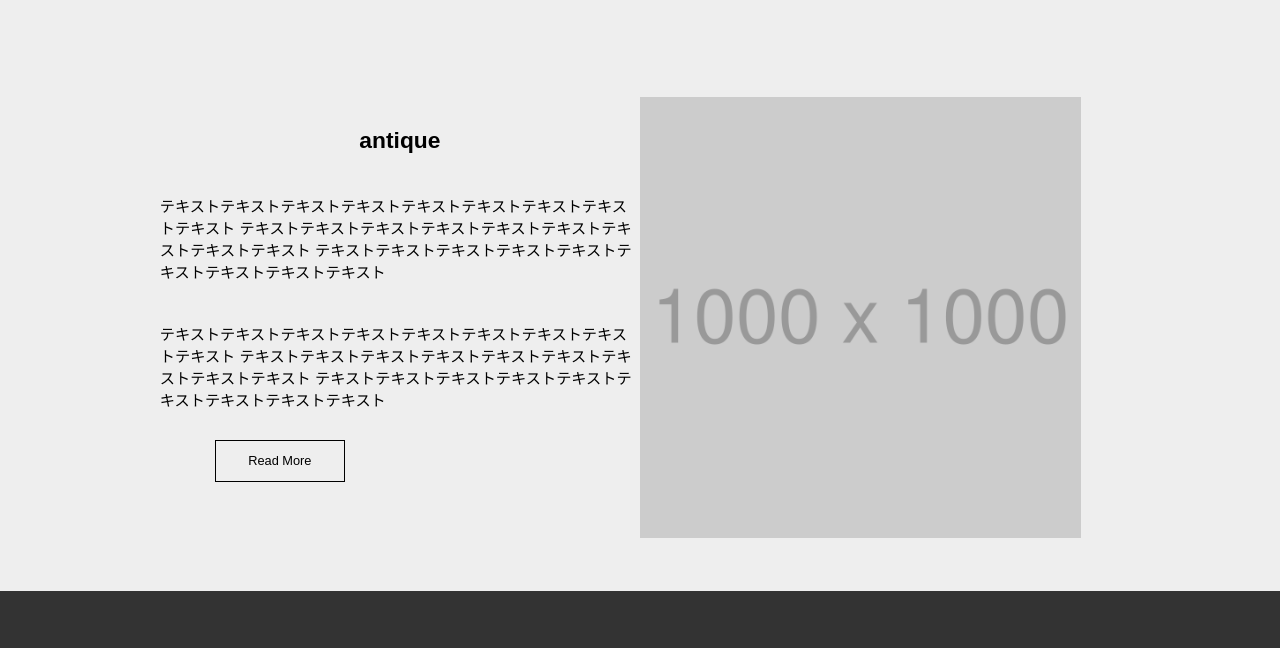
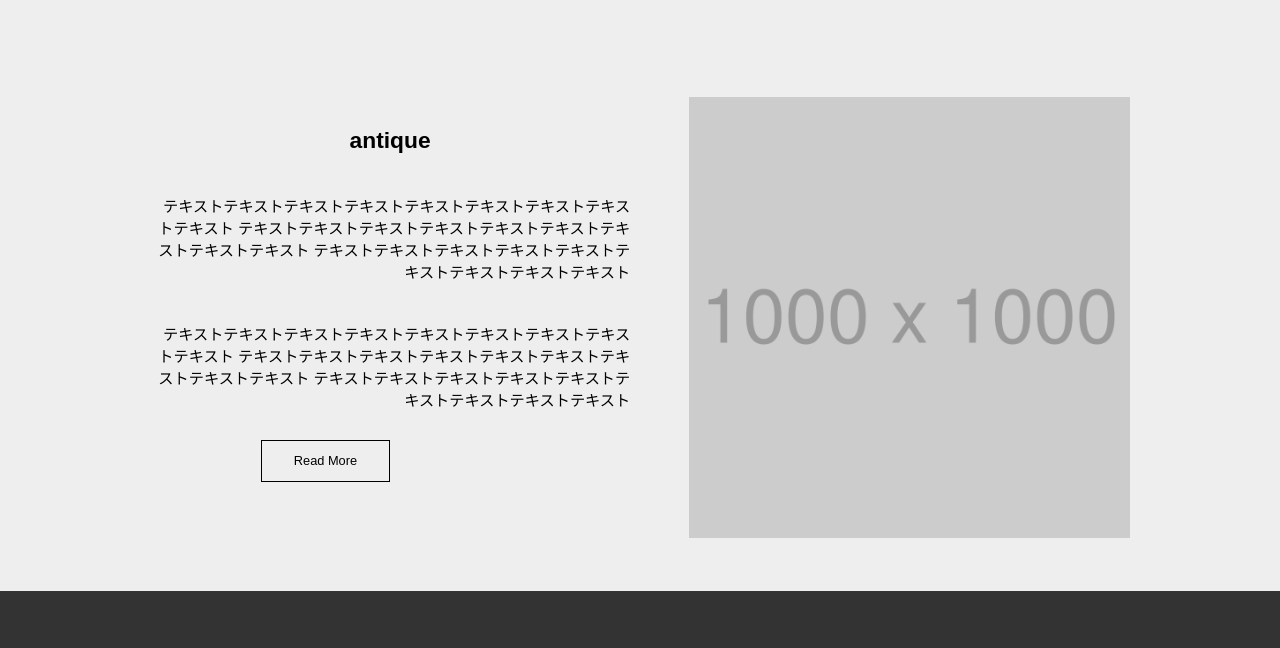
Before and after one commit to Narui-Tomoka/copying-q4, a website: page index.html in a window 1280 px wide. Shown: the part 2661-3309 px from the top of the page. Drawn offline with Linux system fonts and the light colour scheme.

Commit message:
Antiqueの画像とテキストの位置修正

```diff
--- a/sass/layout/_main.scss
+++ b/sass/layout/_main.scss
@@ -88,12 +88,13 @@
     }
     & div {
       max-width: 50%;
+      text-align: right; // 子要素のimgタグを右寄せ
       @include mix.mq(sp) {
         max-width: 100%;
       }
     }
     &-text {
-      padding: 3% 0 1% 1%;
+      padding: 3% 1% 1% 0;
     }
   }
   &-img {
```
Also changed, not shown: css/style.css.
